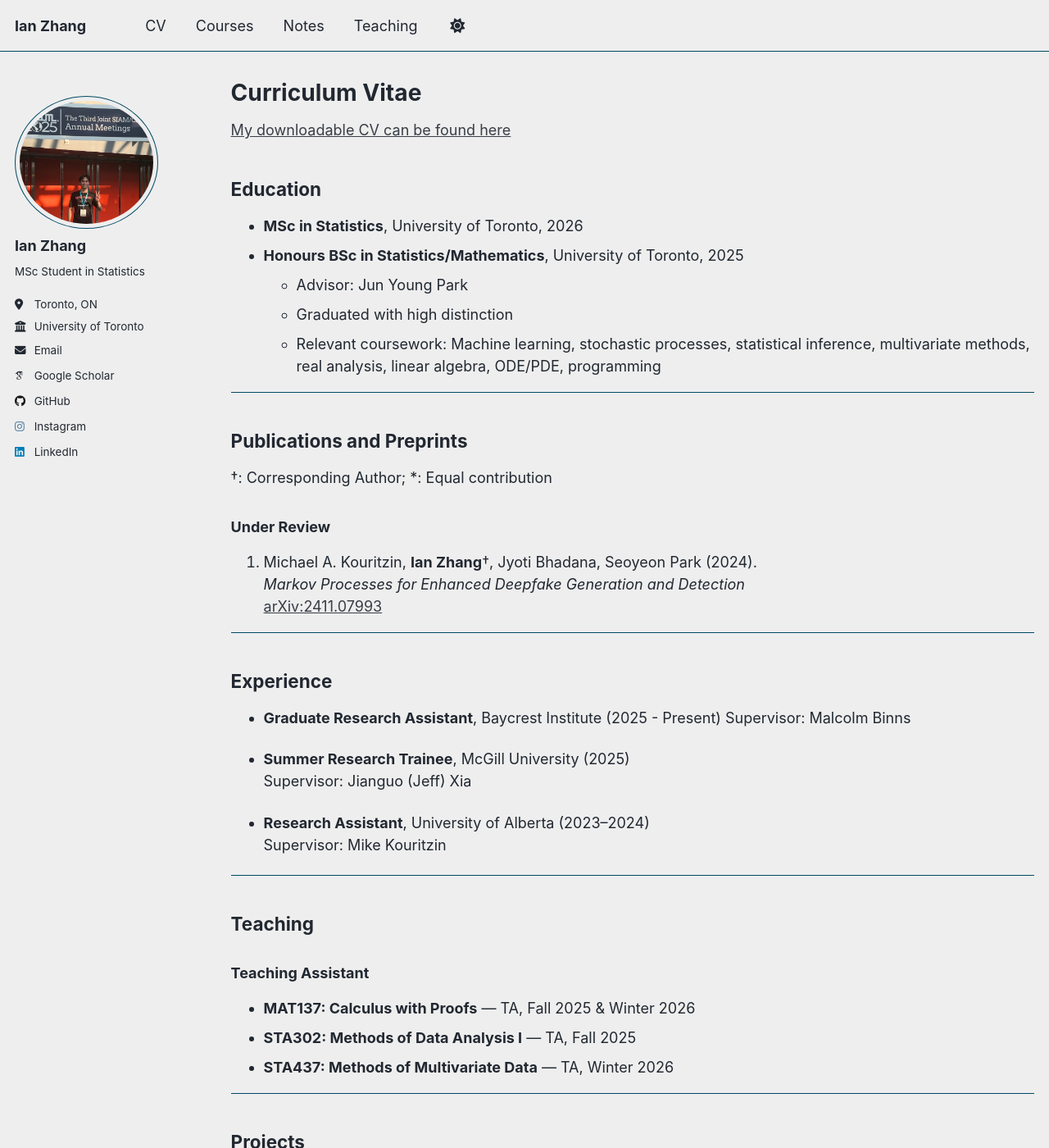
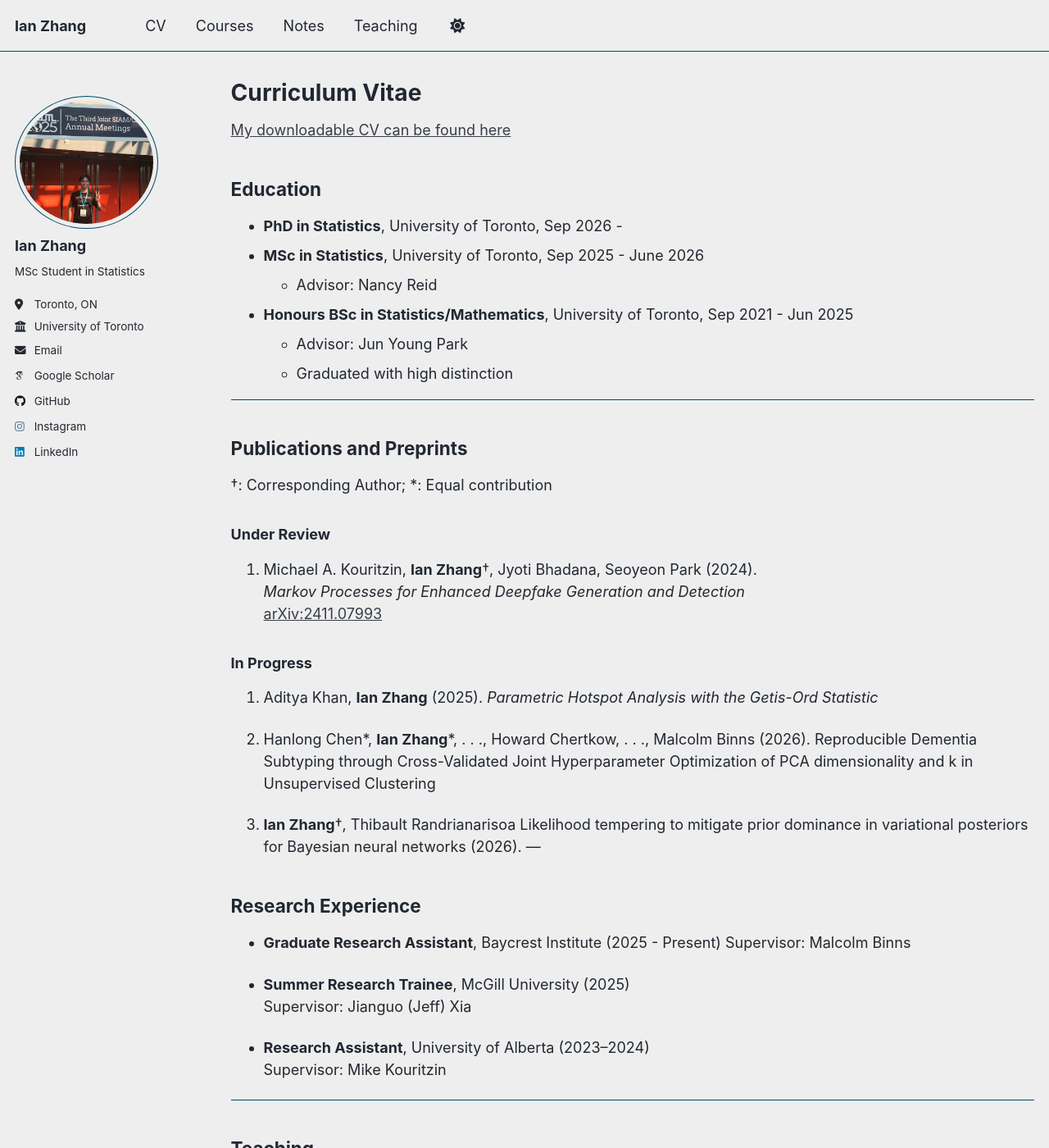
Before and after one commit to IanZhang42/ianwebsite, a Jekyll site: the page built from _pages/cv.md, in a window 1280 px wide and 1400 px high. Shown: the whole window at 82% size. Built offline with Jekyll 4.4.1, drawn with Linux system fonts in a browser that asks for light colours; some web fonts are replaced; a script that is not in the unit is left out; some of the changed text lies outside the part shown.

Commit message:
Revise CV with new education and publication details
Updated education section with new degrees and advisors. Added publications in progress and restructured experience section.

```diff
--- a/_pages/cv.md
+++ b/_pages/cv.md
@@ -12,11 +12,12 @@ redirect_from:
 
 
 ## Education
-- **MSc in Statistics**, University of Toronto, 2026
-- **Honours BSc in Statistics/Mathematics**, University of Toronto, 2025
+- **PhD in Statistics**, University of Toronto, Sep 2026 -
+- **MSc in Statistics**, University of Toronto, Sep 2025 - June 2026
+  - Advisor: Nancy Reid
+- **Honours BSc in Statistics/Mathematics**, University of Toronto, Sep 2021 - Jun 2025
   - Advisor: Jun Young Park
   - Graduated with high distinction
-  - Relevant coursework: Machine learning, stochastic processes, statistical inference, multivariate methods, real analysis, linear algebra, ODE/PDE, programming
 
 ---
 
@@ -28,9 +29,18 @@ redirect_from:
    *Markov Processes for Enhanced Deepfake Generation and Detection*
    [arXiv:2411.07993](https://arxiv.org/abs/2411.07993)
 
+### In Progress
+1. Aditya Khan, **Ian Zhang** (2025).
+  *Parametric Hotspot Analysis with the Getis-Ord Statistic*
+
+2. Hanlong Chen*, **Ian Zhang**\*, . . ., Howard Chertkow, . . ., Malcolm Binns (2026).
+   Reproducible Dementia Subtyping through Cross-Validated Joint Hyperparameter Optimization of PCA dimensionality and k in Unsupervised Clustering
+
+3. **Ian Zhang**†, Thibault Randrianarisoa
+   Likelihood tempering to mitigate prior dominance in variational posteriors for Bayesian neural networks (2026).
 ---
 
-## Experience
+## Research Experience
 - **Graduate Research Assistant**, Baycrest Institute (2025 - Present)
   Supervisor: Malcolm Binns
 
@@ -60,6 +70,13 @@ redirect_from:
 
 ## Presentations
 ### Talks
+
+- **2026 Joint Statistical Meetings**, 2026
+
+  Will be presenting *RAMA: Redundancy-Aware Model Assessment for PCA-Based Clinical Subtype Discovery*
+- **SSC Annual Meeting in Hamilton**, 2026
+
+  Will be presenting *Likelihood tempering to mitigate prior dominance in variational inference for Bayesian neural networks*
 - **SSC Annual Meeting in Saskatoon**, 2025
 
   Presented *Markov Processes for Enhanced Deepfake Generation and Detection* in the Probability session
```
